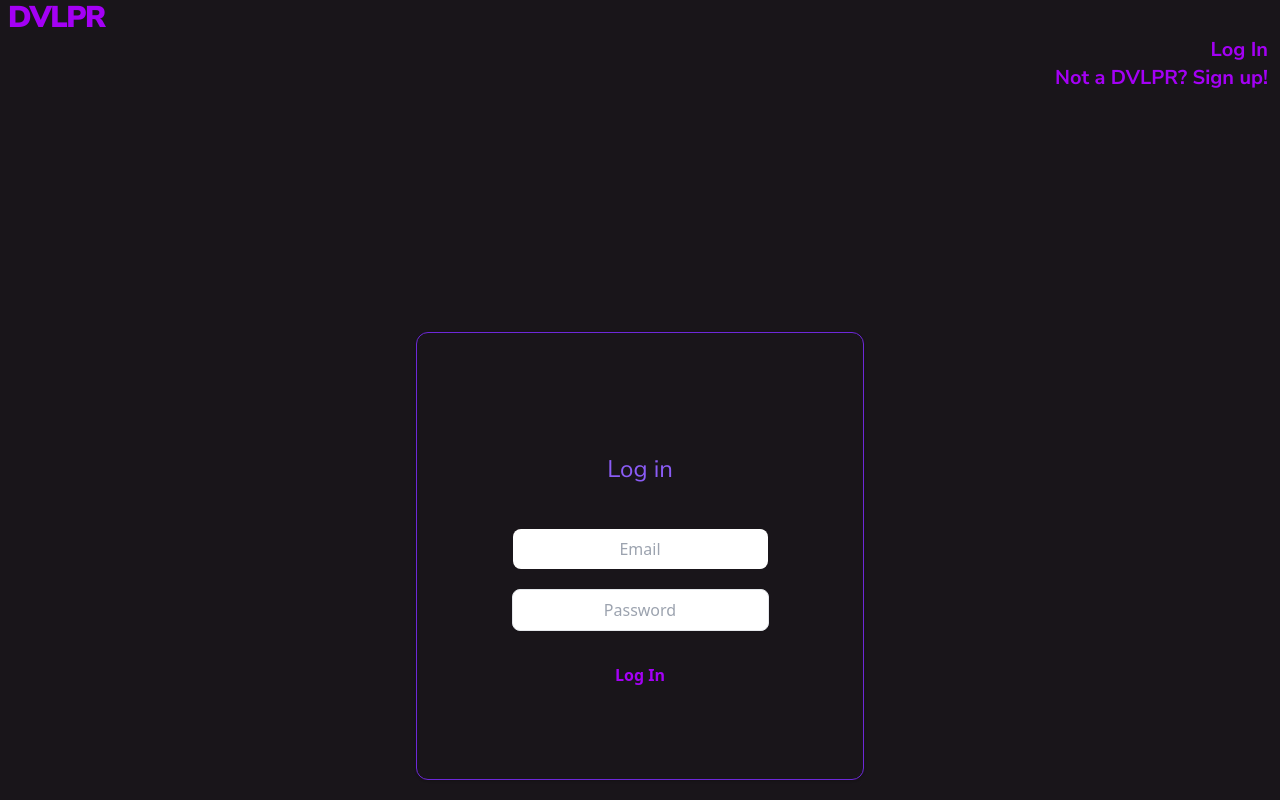
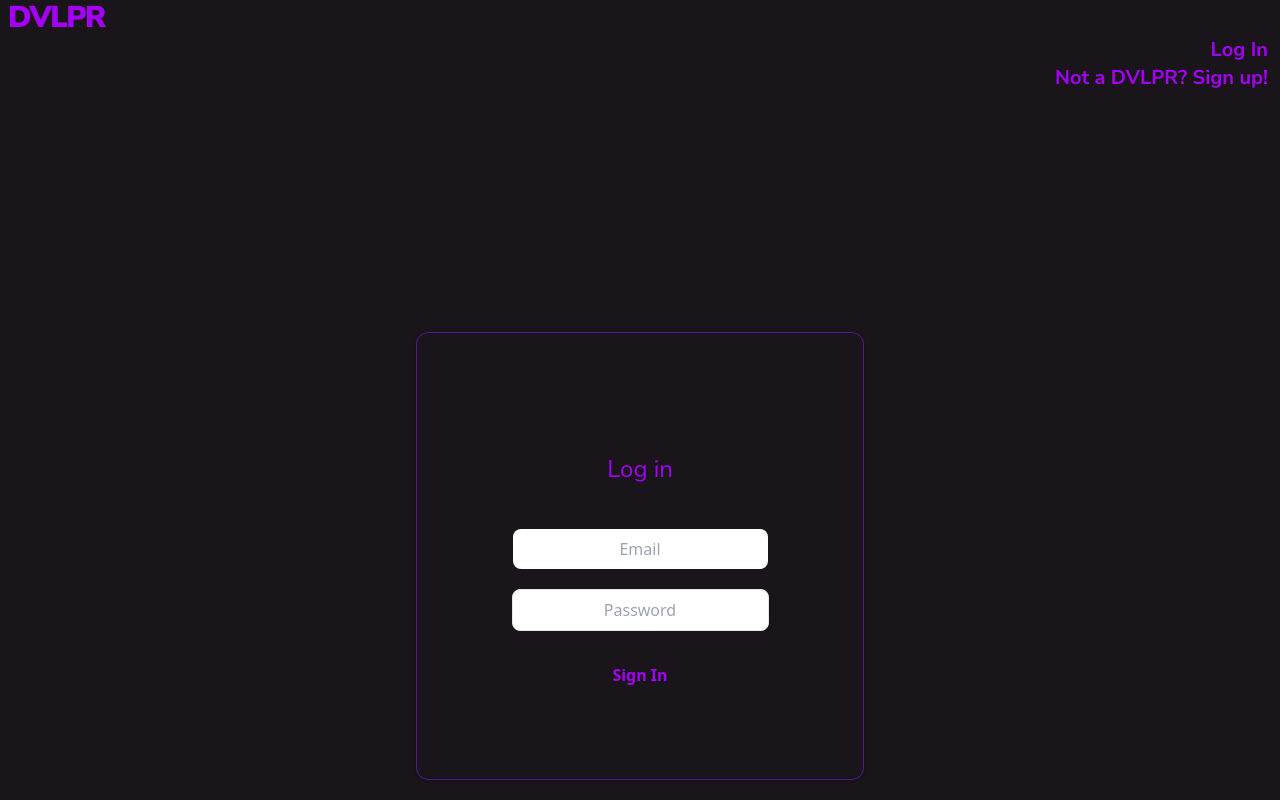
Before and after one commit to ywakili18/Dvlpr, a React (Create React App) app in the folder dvlpr/client/: page / in a window 1280 px wide. Built offline with nearby package versions, Linux system fonts and the light colour scheme.

Commit message:
fixed border login page

```diff
--- a/dvlpr/client/src/pages/LogIn.js
+++ b/dvlpr/client/src/pages/LogIn.js
@@ -57,10 +57,10 @@ const SignIn = (props) => {
 
   return (
     <div class=" sm:mx-auto sm:max-w-md text-center">
-      <div class=" py-20 px-5 shadow rounded-xl border border-purple-700 mt-60 ">
+      <div class=" py-20 px-5 shadow rounded-xl border border-purple-900 mt-60 ">
         {/* Import logo below to developer feed once completed */}
         {/* <Logo className="" /> */}
-        <h1 class="text-purple-500 text-2xl py-10  font-brand">Log in</h1>
+        <h1 class="text-black-500 text-2xl py-10  font-brand">Log in</h1>
         <form onSubmit={handleSubmit} class="mb-0 space-y-5 ">
           <div>
             <div class="mt-1 ">
@@ -90,7 +90,7 @@ const SignIn = (props) => {
             type="submit"
             class="bg-purple-regular hover:bg-pink-hot text-coolGray-light font-bold py-3 px-20 rounded-full"
           >
-            Log In
+            Sign In
           </button>
         </form>
       </div>
```
